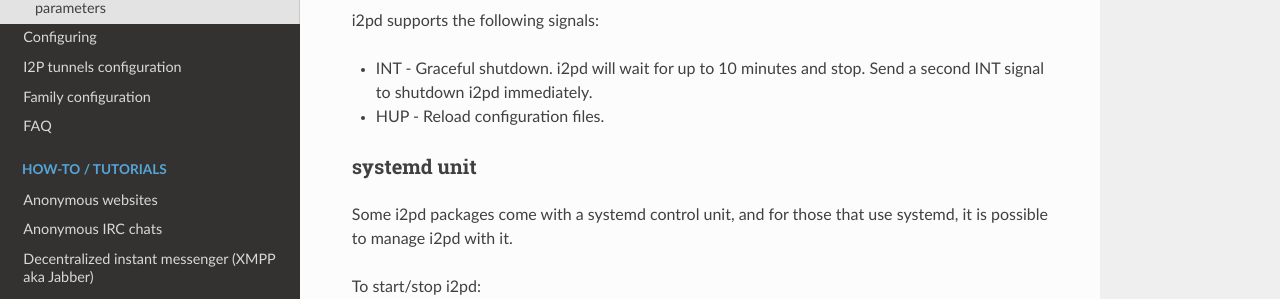
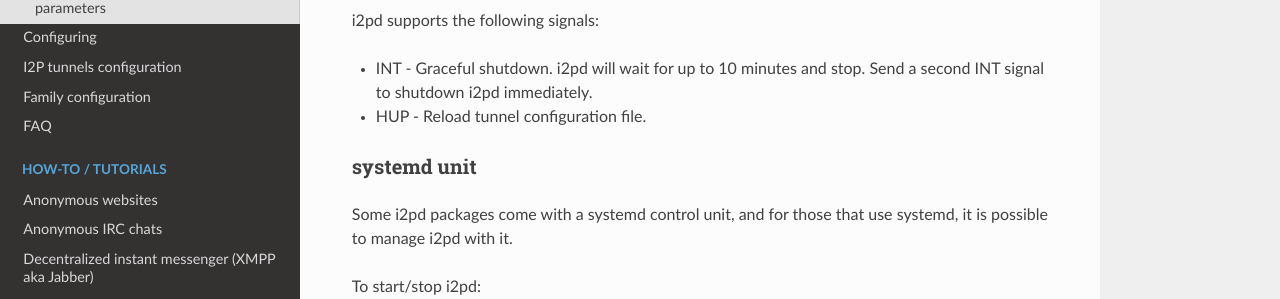
Before and after one commit to PurpleI2P/i2pd_docs_en, an MkDocs documentation site: the page built from docs/user-guide/run.md, in a window 1280 px wide and 900 px high, scrolled down 442 px. Shown: the part 151-450 px from the top of the window. Built offline with MkDocs 1.6.1, drawn with Linux system fonts in a browser that asks for light colours; nearby versions of some CDN libraries.

Commit message:
Update run.md
SIGHUP doesn't reload config file

related to: https://github.com/PurpleI2P/i2pd/issues/384

```diff
--- a/docs/user-guide/run.md
+++ b/docs/user-guide/run.md
@@ -22,7 +22,7 @@ i2pd can be controlled with signals. The process ID by is written to the file `~
 i2pd supports the following signals:
 
 * INT - Graceful shutdown. i2pd will wait for up to 10 minutes and stop. Send a second INT signal to shutdown i2pd immediately.
-* HUP - Reload configuration files.
+* HUP - Reload tunnel configuration file.
 
 
 ### systemd unit
```
